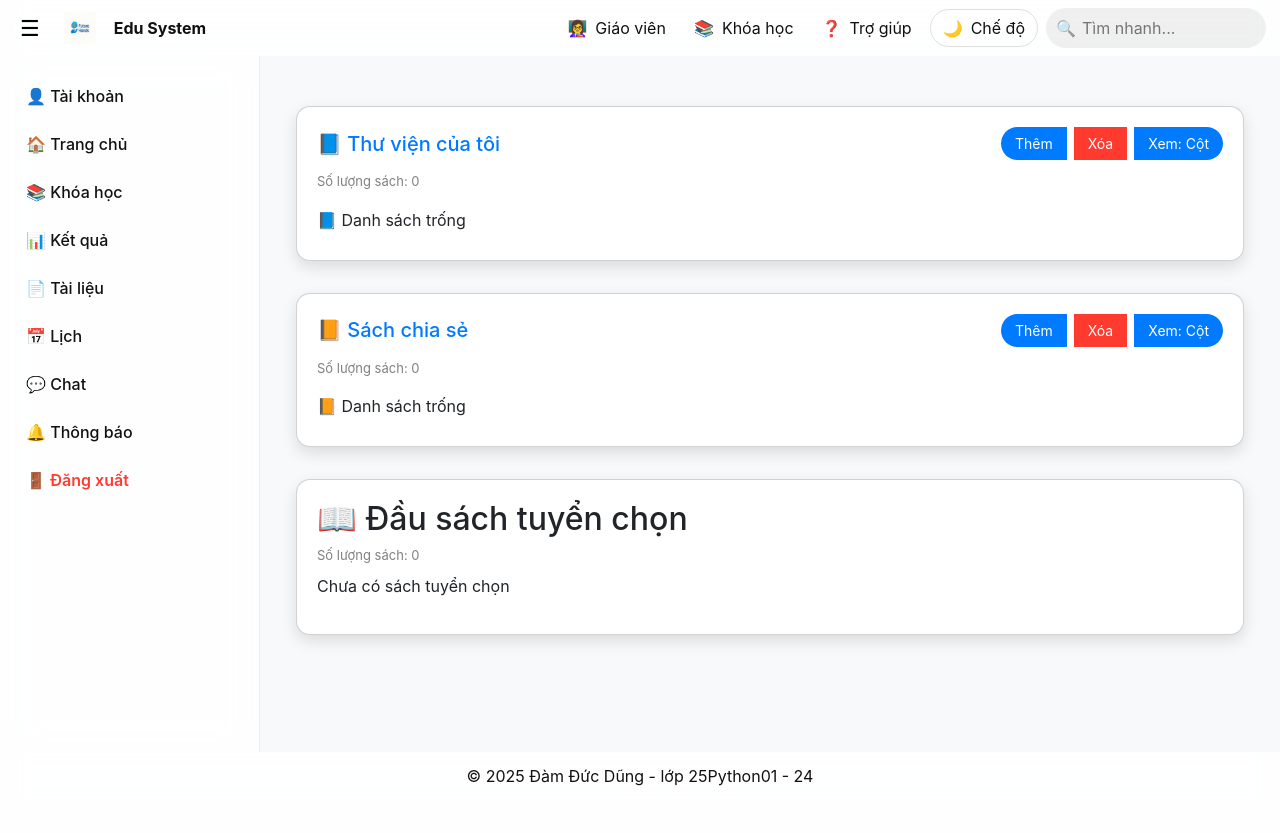
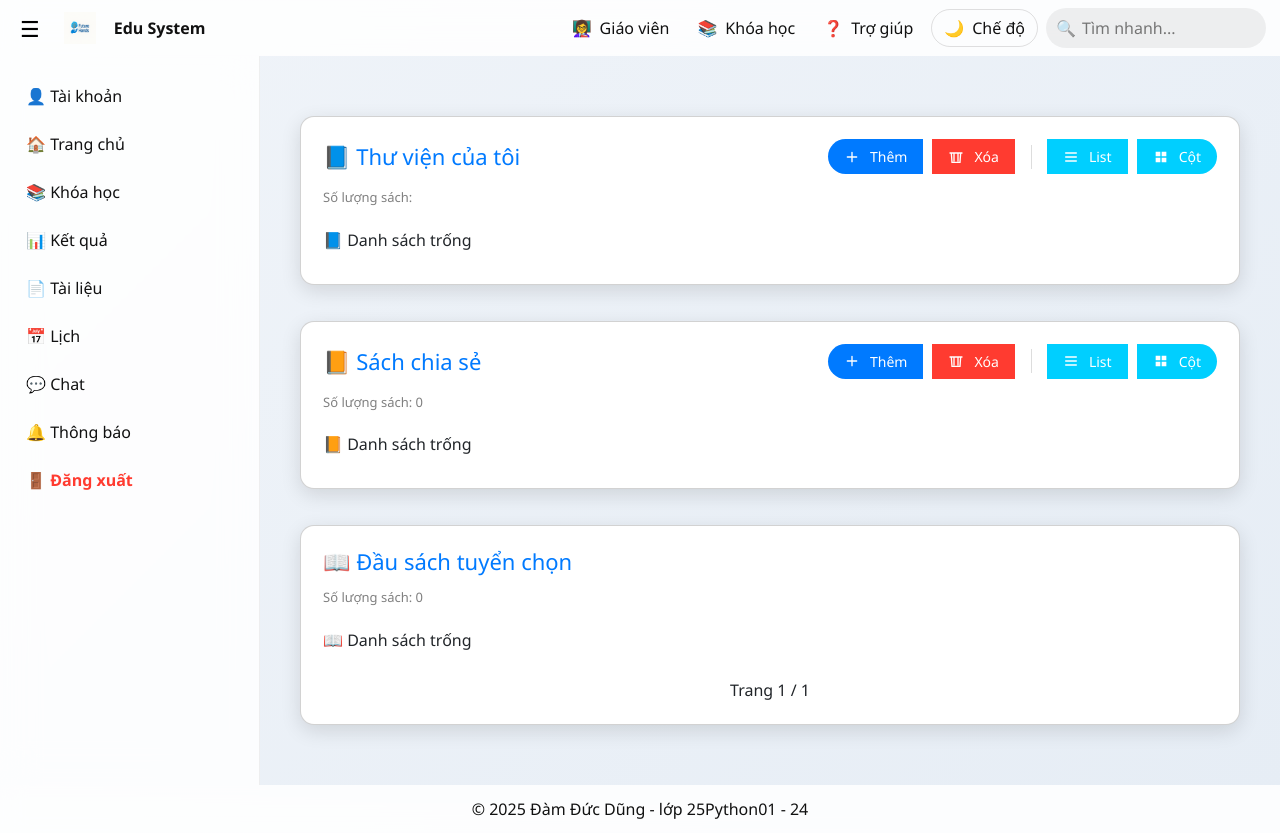
Before and after one commit to damdung-dev/Personalized_Education_System, a Django app: page /home/documents/ in a window 1280 px wide. Before the commit the page ends 786 px from the top, so only its background shows below. Run offline with Django 5.2, Linux system fonts and the light colour scheme; data that the repository does not hold is empty; parts of the project's set-up code (start-up, migrations or seed data) failed here and were passed over; some libraries are stand-ins or nearby versions.

Commit message:
personalized education system ver12

```diff
--- a/home/forms.py
+++ b/home/forms.py
@@ -5,7 +5,7 @@ from .models import RecommendDocument,ListLesson
 class DocumentUploadForm(forms.ModelForm):
     class Meta:
         model = RecommendDocument
-        fields = ['title', 'cover', 'price', 'file']
+        fields = ['title', 'url','source', 'author']
 
 class VideoForm(forms.ModelForm):
     class Meta:
--- a/home/templates/home/documents.html
+++ b/home/templates/home/documents.html
@@ -11,111 +11,81 @@
   --bg-card: #fff;
   --shadow: rgba(0,0,0,0.12);
   --radius: 14px;
-  --speed: 0.3s ease;
+  --speed: 0.25s ease;
+  --divider: #ddd;
 }
 
-body { background: #f7f9fb; margin: 0; }
-
+body {
+  background: linear-gradient(135deg, #f0f4f9, #e6edf5);
+  margin: 0;
+  font-family: "Segoe UI", Roboto, sans-serif;
+}
 .container {
   max-width: 1100px;
-  margin: 30px auto;
-  padding: 0 16px;
+  margin: 40px auto;
+  padding: 0 20px;
   display: flex;
   flex-direction: column;
-  gap: 32px;
+  gap: 36px;
 }
 
 /* Card */
 .card {
   background: var(--bg-card);
   border-radius: var(--radius);
-  box-shadow: 0 6px 16px var(--shadow);
-  padding: 20px;
-  transition: transform var(--speed);
+  box-shadow: 0 6px 20px var(--shadow);
+  padding: 22px;
+  transition: transform var(--speed), box-shadow var(--speed);
 }
-.card:hover { transform: translateY(-3px); }
+.card:hover { transform: translateY(-4px); box-shadow: 0 10px 28px rgba(0,0,0,0.15); }
 
 .header-row {
   display: flex;
   justify-content: space-between;
   align-items: center;
-  margin-bottom: 12px;
+  margin-bottom: 14px;
 }
-.header-row h2 { margin: 0; font-size: 20px; color: var(--primary); }
+.header-row h2 { margin: 0; font-size: 22px; color: var(--primary); }
 
 /* Buttons */
-.btn-group { display: flex; gap: 8px; }
+.btn-group { display: flex; align-items: center; gap: 10px; }
+.btn-group .divider { width: 1px; background: var(--divider); height: 24px; margin: 0 6px; }
+
 .btn, .btn-read {
-  padding: 6px 14px;
+  padding: 7px 16px;
   border: none;
-  border-radius: 18px;
+  border-radius: 22px;
   font-size: 14px;
   cursor: pointer;
+  display: flex;
+  align-items: center;
+  gap: 10px;
   background: var(--primary);
   color: #fff;
   transition: all var(--speed);
+  text-decoration: none;
 }
-.btn:hover, .btn-read:hover { opacity: 0.85; transform: scale(1.05); }
+.btn svg, .btn-read svg { width: 16px; height: 16px; }
+.btn:hover, .btn-read:hover { opacity: 0.9; transform: scale(1.05); }
 .btn-danger { background: var(--danger); }
+.btn-alt { background: var(--secondary); }
 
-/* List & Column view */
+/* List view */
 .book-list { list-style: none; margin: 0; padding: 0; }
 .book-list li {
-  padding: 8px 0;
+  padding: 10px 0;
   border-bottom: 1px solid #eee;
+  display: flex; justify-content: space-between; align-items: center;
+  gap: 10px;
 }
 .book-list li:last-child { border-bottom: none; }
-.list-view li { display: block; }
-.column-view {
-  display: grid;
-  grid-template-columns: repeat(auto-fit, minmax(200px, 1fr));
-  gap: 12px;
-}
-.column-view li { border: 1px solid #eee; padding: 10px; border-radius: var(--radius); }
-
-/* Book grid */
-.book-grid {
-  display: grid;
-  grid-template-columns: repeat(auto-fit, minmax(220px, 1fr));
-  gap: 16px;
-}
-.book-item {
-  background: #fafafa;
-  border-radius: var(--radius);
-  padding: 14px;
-  text-align: center;
-  box-shadow: 0 2px 6px rgba(0,0,0,0.08);
-  display: flex;
-  flex-direction: column;
-  justify-content: space-between;
-  height: 100%;
-}
-.book-image img {
-  max-width: 100%;
-  height: 160px;
-  object-fit: cover;
-  border-radius: var(--radius);
-}
-.book-info {
-  margin: 12px 0 8px;
-}
-.book-info h3 {
-  font-size: 16px;
-  margin: 0 0 4px;
-}
-.price { color: var(--danger); font-weight: 600; }
-.btn-read {
-  margin-top: auto;
-  background: linear-gradient(135deg, var(--primary), var(--secondary));
-  width: 100%;
-}
 
 /* Count */
 .count-label {
   font-size: 13px;
   color: gray;
   display: block;
-  margin-bottom: 8px;
+  margin-bottom: 10px;
 }
 
 /* Modal PDF */
@@ -125,7 +95,7 @@ body { background: #f7f9fb; margin: 0; }
   z-index: 999;
   left: 0; top: 0;
   width: 100%; height: 100%;
-  background: rgba(0,0,0,0.7);
+  background: rgba(0,0,0,0.75);
   justify-content: center;
   align-items: center;
 }
@@ -133,7 +103,7 @@ body { background: #f7f9fb; margin: 0; }
   background: #fff;
   border-radius: var(--radius);
   padding: 10px;
-  width: 90%; height: 90%;
+  width: 92%; height: 92%;
   display: flex; flex-direction: column;
 }
 .modal-content iframe {
@@ -143,17 +113,19 @@ body { background: #f7f9fb; margin: 0; }
 }
 .close {
   align-self: flex-end;
-  font-size: 22px;
+  font-size: 24px;
   cursor: pointer;
   color: var(--danger);
+  font-weight: bold;
 }
 .close:hover { opacity: 0.7; }
 
-/* Responsive */
-@media(max-width:768px){
-  .header-row { flex-direction: column; gap: 8px; align-items: flex-start; }
-  .book-image img { height: 140px; }
+/* Pagination */
+.pagination {
+  margin-top: 16px;
+  display:flex; gap:10px; align-items:center; justify-content:center;
 }
+.pagination a { text-decoration:none; }
 </style>
 {% endblock %}
 
@@ -165,23 +137,23 @@ body { background: #f7f9fb; margin: 0; }
     <div class="header-row">
       <h2>📘 Thư viện của tôi</h2>
       <div class="btn-group">
-        <button class="btn">Thêm</button>
-        <button class="btn btn-danger">Xóa</button>
-        <button class="btn" onclick="toggleView('myDocs')">Xem: Cột</button>
+        <button class="btn"><svg fill="currentColor"><use href="#icon-plus"/></svg> Thêm</button>
+        <button class="btn btn-danger"><svg fill="currentColor"><use href="#icon-trash"/></svg> Xóa</button>
+        <div class="divider"></div>
+        <button class="btn btn-alt"><svg fill="currentColor"><use href="#icon-list"/></svg> List</button>
+        <button class="btn btn-alt"><svg fill="currentColor"><use href="#icon-grid"/></svg> Cột</button>
       </div>
     </div>
     <label class="count-label">Số lượng sách: {{ my_documents_count }}</label>
-    <ul id="myDocs" class="book-list list-view">
+    <ul id="myDocs" class="book-list">
       {% if documents %}
         {% for doc in documents %}
         <li>
-          <div style="display:flex; justify-content: space-between; align-items:center;">
           <div>
             📘 <a href="{{ doc.file.url }}" target="_blank">{{ doc.title }}</a>
             <span style="font-size:12px;color:gray;">({{ doc.uploaded_at|date:"d/m/Y" }})</span>
           </div>
-            <button class="btn-read" onclick="openPDF('{{ doc.file.url }}')">Đọc ngay</button>
-          </div>
+          <button class="btn-read" onclick="openPDF('{{ doc.file.url }}')"><svg fill="currentColor"><use href="#icon-eye"/></svg> Đọc ngay</button>
         </li>
         {% endfor %}
       {% else %}
@@ -195,22 +167,22 @@ body { background: #f7f9fb; margin: 0; }
     <div class="header-row">
       <h2>📙 Sách chia sẻ</h2>
       <div class="btn-group">
-        <button class="btn">Thêm</button>
-        <button class="btn btn-danger">Xóa</button>
-        <button class="btn" onclick="toggleView('sharedDocs')">Xem: Cột</button>
+        <button class="btn"><svg fill="currentColor"><use href="#icon-plus"/></svg> Thêm</button>
+        <button class="btn btn-danger"><svg fill="currentColor"><use href="#icon-trash"/></svg> Xóa</button>
+        <div class="divider"></div>
+        <button class="btn btn-alt"><svg fill="currentColor"><use href="#icon-list"/></svg> List</button>
+        <button class="btn btn-alt"><svg fill="currentColor"><use href="#icon-grid"/></svg> Cột</button>
       </div>
     </div>
     <label class="count-label">Số lượng sách: {{ shared_count|default:"0" }}</label>
-    <ul id="sharedDocs" class="book-list list-view">
+    <ul id="sharedDocs" class="book-list">
       {% if shared_books %}
         {% for book in shared_books %}
         <li>
-          <div style="display:flex; justify-content: space-between; align-items:center;">
           <div>
             📙 <a href="{{ book.file.url }}" target="_blank">{{ book.title }}</a>
           </div>
-            <button class="btn-read" onclick="openPDF('{{ book.file.url }}')">Đọc ngay</button>
-          </div>
+          <button class="btn-read" onclick="openPDF('{{ book.file.url }}')"><svg fill="currentColor"><use href="#icon-eye"/></svg> Đọc ngay</button>
         </li>
         {% endfor %}
       {% else %}
@@ -221,34 +193,43 @@ body { background: #f7f9fb; margin: 0; }
 
   <!-- Sách tuyển chọn -->
   <div class="card">
+    <div class="header-row">
         <h2>📖 Đầu sách tuyển chọn</h2>
+    </div>
+
     <label class="count-label">Số lượng sách: {{ recommend_count }}</label>
-    {% static 'images/default_cover.jpg' as default_cover %}
-    <div class="book-grid">
-      {% for recommend in recommend_books %}
-      <div class="book-item">
-        <div class="book-image">
-          {% if recommend.cover %}
-            <img src="{{ recommend.cover.url }}" alt="{{ recommend.title }}">
+
+    <ul class="book-list list-view">
+        {% for recommend in page_obj %}
+          <li>
+            📖 {{ recommend.title }}
+
+            {% if recommend.get_link %}
+                {% if recommend.is_pdf %}
+                    <button class="btn-read" onclick="openPDF('{{ recommend.get_link }}', '{{ recommend.title }}')">Đọc ngay</button>
                 {% else %}
-            <img src="{% static 'images/default_cover.jpg' %}" alt="{{ recommend.title }}">
+                    <a class="btn-read" href="{{ recommend.get_link }}" target="_blank">Đọc ngay</a>
+                {% endif %}
+            {% else %}
+                <button class="btn-read" onclick="alert('❌ Chưa có file hoặc URL để đọc!')">Đọc ngay</button>
+            {% endif %}
+          </li>
+        {% empty %}
+            <li>📖 Danh sách trống</li>
+        {% endfor %}
+    </ul>
+
+    <!-- Phân trang -->
+    <div class="pagination">
+        {% if page_obj.has_previous %}
+            <a href="?page={{ page_obj.previous_page_number }}" class="btn">⬅ Trang trước</a>
+        {% endif %}
+        <span>Trang {{ page_obj.number }} / {{ page_obj.paginator.num_pages }}</span>
+        {% if page_obj.has_next %}
+            <a href="?page={{ page_obj.next_page_number }}" class="btn">Trang sau ➡</a>
         {% endif %}
     </div>
-
-        <div class="book-info">
-          <h3>{{ recommend.title }}</h3>
-          {% if recommend.price %}
-          <p class="price">{{ recommend.price|floatformat:0 }}₫</p>
-          {% endif %}
   </div>
-        <button class="btn-read" onclick="openPDF('{{ recommend.file.url }}')">Đọc ngay</button>
-      </div>
-      {% empty %}
-        <p>Chưa có sách tuyển chọn</p>
-      {% endfor %}
-    </div>
-  </div>
-
 </div>
 
 <!-- Modal PDF -->
@@ -259,13 +240,17 @@ body { background: #f7f9fb; margin: 0; }
   </div>
 </div>
 
+<!-- Icons -->
+<svg style="display:none;">
+  <symbol id="icon-plus" viewBox="0 0 24 24"><path d="M12 5v14m-7-7h14" stroke="white" stroke-width="2" fill="none" stroke-linecap="round"/></symbol>
+  <symbol id="icon-trash" viewBox="0 0 24 24"><path d="M3 6h18M9 6v12m6-12v12M5 6l1 14h12l1-14" stroke="white" stroke-width="2" fill="none" stroke-linecap="round"/></symbol>
+  <symbol id="icon-list" viewBox="0 0 24 24"><path d="M4 6h16M4 12h16M4 18h16" stroke="white" stroke-width="2" fill="none" stroke-linecap="round"/></symbol>
+  <symbol id="icon-grid" viewBox="0 0 24 24"><path d="M4 4h7v7H4V4zm9 0h7v7h-7V4zM4 13h7v7H4v-7zm9 0h7v7h-7v-7z" fill="white"/></symbol>
+  <symbol id="icon-eye" viewBox="0 0 24 24"><path d="M1 12s4-8 11-8 11 8 11 8-4 8-11 8S1 12 1 12zm11 3a3 3 0 100-6 3 3 0 000 6z" fill="white"/></symbol>
+</svg>
+
 {% block script %}
 <script>
-function toggleView(listId){
-  const list = document.getElementById(listId);
-  list.classList.toggle("list-view");
-  list.classList.toggle("column-view");
-}
 function openPDF(url){
   document.getElementById("pdfViewer").src = url;
   document.getElementById("pdfModal").style.display = "flex";
--- a/home/views.py
+++ b/home/views.py
@@ -1,5 +1,6 @@
 from django.shortcuts import render, redirect
-from .models import StudentsAccount, RecommendDocument, CourseModule,RecommendCourse, ListLesson, Teacher, UserAction, ListLesson
+from .models import StudentsAccount, RecommendDocument, CourseModule,RecommendCourse
+from .models import ListLesson, Teacher, UserAction, ListLesson,  UserActionBook
 from signup.models import Student
 from .forms import DocumentUploadForm
 from django.http import JsonResponse
@@ -8,12 +9,21 @@ from llama_cpp import Llama
 from datetime import datetime
 from django.db.models.functions import TruncDate
 from django.db.models import Sum
+from django.db import models
 from django.utils.timezone import now
 from selenium import webdriver
 from selenium.webdriver.chrome.options import Options
 from bs4 import BeautifulSoup
 from llama_cpp import Llama
 from django.contrib import messages
+from django.db.models import Case, When, Value, IntegerField
+from django.core.paginator import Paginator
+from django.shortcuts import render, redirect
+from django.core.paginator import Paginator
+from django.db.models import Q
+from sklearn.feature_extraction.text import TfidfVectorizer
+from sklearn.metrics.pairwise import cosine_similarity
+import numpy as np
 import calendar
 import json
 
@@ -44,16 +54,29 @@ def index(request):
     documents_count = RecommendDocument.objects.count()
     total_courses = mycourse.count()
     avg_progress = round((completed_courses / total_courses) * 100, 2) if total_courses else 0
+    # Lấy 5 sách gần đây sinh viên đọc
+    # Lấy 5 sách gần đây sinh viên đọc
+    recent_books = UserActionBook.objects.filter(
+        student_id=student_acc.student_id
+    ).order_by('-timestamp')[:5]
+
+    # Lấy 5 sách khác mà sinh viên chưa đọc (ví dụ cùng source với các sách đang học)
+    similar_books = UserActionBook.objects.exclude(
+        student_id=student_acc.student_id
+    ).order_by('-timestamp')[:5]
 
     return render(request, "home/home.html", {
         "user": student_acc,
         "action_dates": json.dumps(action_dates),
-        "action_counts": json.dumps(action_seconds),  # gửi giây cho JS
+        "action_counts": json.dumps(action_seconds),
         "ongoing_courses": ongoing_courses,
         "completed_courses": completed_courses,
         "documents_count": documents_count,
         "avg_progress": avg_progress,
+        "recent_books": recent_books,
+        "similar_books": similar_books,
     })
+
 
 def dashboard_view(request):
     email = request.session.get('user_email')
@@ -82,16 +105,29 @@ def dashboard_view(request):
     documents_count = RecommendDocument.objects.count()
     total_courses = mycourse.count()
     avg_progress = round((completed_courses / total_courses) * 100, 2) if total_courses else 0
+    # Lấy 5 sách gần đây sinh viên đọc
+    # Lấy 5 sách gần đây sinh viên đọc
+    recent_books = UserActionBook.objects.filter(
+        student_id=student_acc.student_id
+    ).order_by('-timestamp')[:5]
+
+    # Lấy 5 sách khác mà sinh viên chưa đọc (ví dụ cùng source với các sách đang học)
+    similar_books = UserActionBook.objects.exclude(
+        student_id=student_acc.student_id
+    ).order_by('-timestamp')[:5]
 
     return render(request, "home/home.html", {
         "user": student_acc,
         "action_dates": json.dumps(action_dates),
-        "action_counts": json.dumps(action_seconds),  # gửi giây cho JS
+        "action_counts": json.dumps(action_seconds),
         "ongoing_courses": ongoing_courses,
         "completed_courses": completed_courses,
         "documents_count": documents_count,
         "avg_progress": avg_progress,
+        "recent_books": recent_books,
+        "similar_books": similar_books,
     })
+
 
 def account_view(request):
     email = request.session.get('user_email')
@@ -161,20 +197,71 @@ def courses_view(request):
     # Khóa học đã đăng ký
     my_courses = RecommendCourse.objects.filter(student_id=student.student_id)
 
-    # Khóa học hiện có (Course) mà sinh viên chưa đăng ký
-    registered_codes = my_courses.values_list('code', flat=True)
-    suggested_courses = CourseModule.objects.exclude(code__in=registered_codes)
+    # Nếu chưa có khóa học nào → gợi ý toàn bộ
+    if not my_courses.exists():
+        suggested_courses = CourseModule.objects.all()
+    else:
+        # Khóa học chưa đăng ký
+        registered_codes = my_courses.values_list('code', flat=True)
+        available_courses = CourseModule.objects.exclude(code__in=registered_codes)
 
+        # ========================================
+        # 1. Tính tổng thời lượng học trong ngày
+        # ========================================
+        today = now().date()
+        total_today = UserAction.objects.filter(
+            user=student,
+            timestamp__date=today
+        ).aggregate(total=Sum("duration"))["total"] or 0
 
-    return render(request, 'home/courses.html', {
-        'my_courses': my_courses,
-        'suggested_courses': suggested_courses
+        # Ngưỡng phân loại
+        HIGH_ACTIVITY = 2 * 60 * 60   # > 2 giờ/ngày
+        LOW_ACTIVITY = 30 * 60        # < 30 phút/ngày
+
+        # ========================================
+        # 2. Gợi ý dựa vào hành vi
+        # ========================================
+        if total_today >= HIGH_ACTIVITY:
+            # Học chăm chỉ → gợi ý khóa học nhiều tín chỉ
+            suggested_courses = available_courses.order_by("-credits")[:10]
+        elif total_today <= LOW_ACTIVITY:
+            # Học ít → gợi ý khóa học ngắn / ít tín chỉ
+            suggested_courses = available_courses.order_by("credits")[:10]
+        else:
+            # Trung bình → gợi ý theo tên
+            suggested_courses = available_courses.order_by("name")[:10]
+
+    return render(request, "home/courses.html", {
+        "my_courses": my_courses,
+        "suggested_courses": suggested_courses
     })
+'''
+=================================================================
+Mục đề xuất sách
+==================================================================
+'''
+def get_similar_books(book, all_books, top_n=5):
+    if not book:
+        return []
+
+    corpus = [b.title + " " + (b.author or "") for b in all_books]
+    vectorizer = TfidfVectorizer(stop_words="english")
+    tfidf_matrix = vectorizer.fit_transform(corpus)
+
+    book_idx = list(all_books).index(book)
+    cosine_sim = cosine_similarity(tfidf_matrix[book_idx], tfidf_matrix).flatten()
+
+    similar_indices = cosine_sim.argsort()[-top_n-1:-1][::-1]
+    return [list(all_books)[i] for i in similar_indices if i != book_idx]
 
 def documents_view(request):
-    my_docs = 0
-    recommend_books = RecommendDocument.objects.all()
+    recommend_books = RecommendDocument.objects.all().order_by("-id")
 
+    paginator = Paginator(recommend_books, 15)
+    page_number = request.GET.get("page")
+    page_obj = paginator.get_page(page_number)
+
+    # Upload
     if request.method == 'POST':
         form = DocumentUploadForm(request.POST, request.FILES)
         if form.is_valid():
@@ -183,39 +270,49 @@ def documents_view(request):
     else:
         form = DocumentUploadForm()
 
+    # Sách đã đọc gần đây (theo student_id giả lập)
+    student_id = "demo_user"  # sau này lấy từ session/login
+    recent_actions = UserActionBook.objects.filter(student_id=student_id).order_by("-timestamp")[:5]
+    recent_books = [a.book for a in recent_actions]
+
+    # Nếu có sách đã đọc thì gợi ý sách tương tự cuốn gần nhất
+    similar_books = []
+    if recent_books:
+        similar_books = get_similar_books(recent_books[0], recommend_books, top_n=5)
+
     return render(request, 'home/documents.html', {
-        'my_documents': my_docs,
-        'my_documents_count': 0,
-        'recommend_books': recommend_books,
-        'recommend_count': recommend_books.count(),
-        'form': form
+        'page_obj': page_obj,
+        'recommend_count': paginator.count,
+        'form': form,
+        'recent_books': recent_books,
+        'similar_books': similar_books,
     })
 
 def register_course(request, code):
-    if request.method != "POST":
-        return JsonResponse({"success": False, "message": "Phương thức không hợp lệ"})
+    """API cho nút 'Đăng ký' trong template"""
+    if request.method == "POST":
+        email = request.session.get('user_email')
+        if not email:
+            return JsonResponse({"success": False, "message": "Bạn chưa đăng nhập."})
 
-    email = request.session.get('user_email')
-    if not email:
-        return JsonResponse({"success": False, "message": "Chưa đăng nhập"})
+        student = StudentsAccount.objects.get(email=email)
+        course = get_object_or_404(CourseModule, code=code)
 
-    student = get_object_or_404(StudentsAccount, email=email)
-    course = get_object_or_404(CourseModule, code=code)
+        # Kiểm tra đã đăng ký chưa
+        if RecommendCourse.objects.filter(student_id=student.student_id, code=course.code).exists():
+            return JsonResponse({"success": False, "message": "Bạn đã đăng ký khóa học này."})
 
-    # Kiểm tra đã đăng ký
-    if RecommendCourse.objects.filter(student_id=student.student_id, code=course.code).exists():
-        return JsonResponse({"success": False, "message": "Bạn đã đăng ký khóa học này!"})
+        # Tạo bản ghi mới
+        RecommendCourse.objects.create(
+            student_id=student.student_id,
+            code=course.code,
+            name=course.name,
+            credits=course.credits,
+            status="studying"   # hoặc "pending", tùy bạn định nghĩa
+        )
+        return JsonResponse({"success": True, "message": "Đăng ký thành công!"})
 
-    # Tạo bản ghi mới
-    RecommendCourse.objects.create(
-        student_id=student.student_id,  # dùng student_id kiểu varchar
-        code=course.code,
-        name=course.name,
-        credits=course.credits,
-        status='studying'
-    )
-
-    return JsonResponse({"success": True, "message": "Đăng ký thành công!"})
+    return JsonResponse({"success": False, "message": "Phương thức không hợp lệ."})
 
 def course_detail(request, code):
     # Lấy email từ session
@@ -272,14 +369,17 @@ def courses_current(request):
     # Khóa học đã đăng ký
     my_courses = RecommendCourse.objects.filter(student_id=student)
 
-    # Khóa học hiện có (Course) mà sinh viên chưa đăng ký
+    # Lấy danh sách mã khóa học đã đăng ký
     registered_codes = my_courses.values_list('code', flat=True)
+
+    # Khóa học gợi ý (hiện có nhưng chưa đăng ký)
     suggested_courses = CourseModule.objects.exclude(code__in=registered_codes)
 
     return render(request, 'home/centers.html', {
         'my_courses': my_courses,
         'suggested_courses': suggested_courses
     })
+
 
 def help_page(request):
     return render(request, 'home/help.html')
```
Also changed, not shown: home/models.py (+36 -5 lines), home/templates/home/course_detail.html (+13 -1 lines), home/templates/home/home.html (+26 -0 lines), home/migrations/0001_initial.py, home/templates/home/lessons.html (line endings or trailing spaces). Lines whose indentation alone changed are shown as unchanged.
